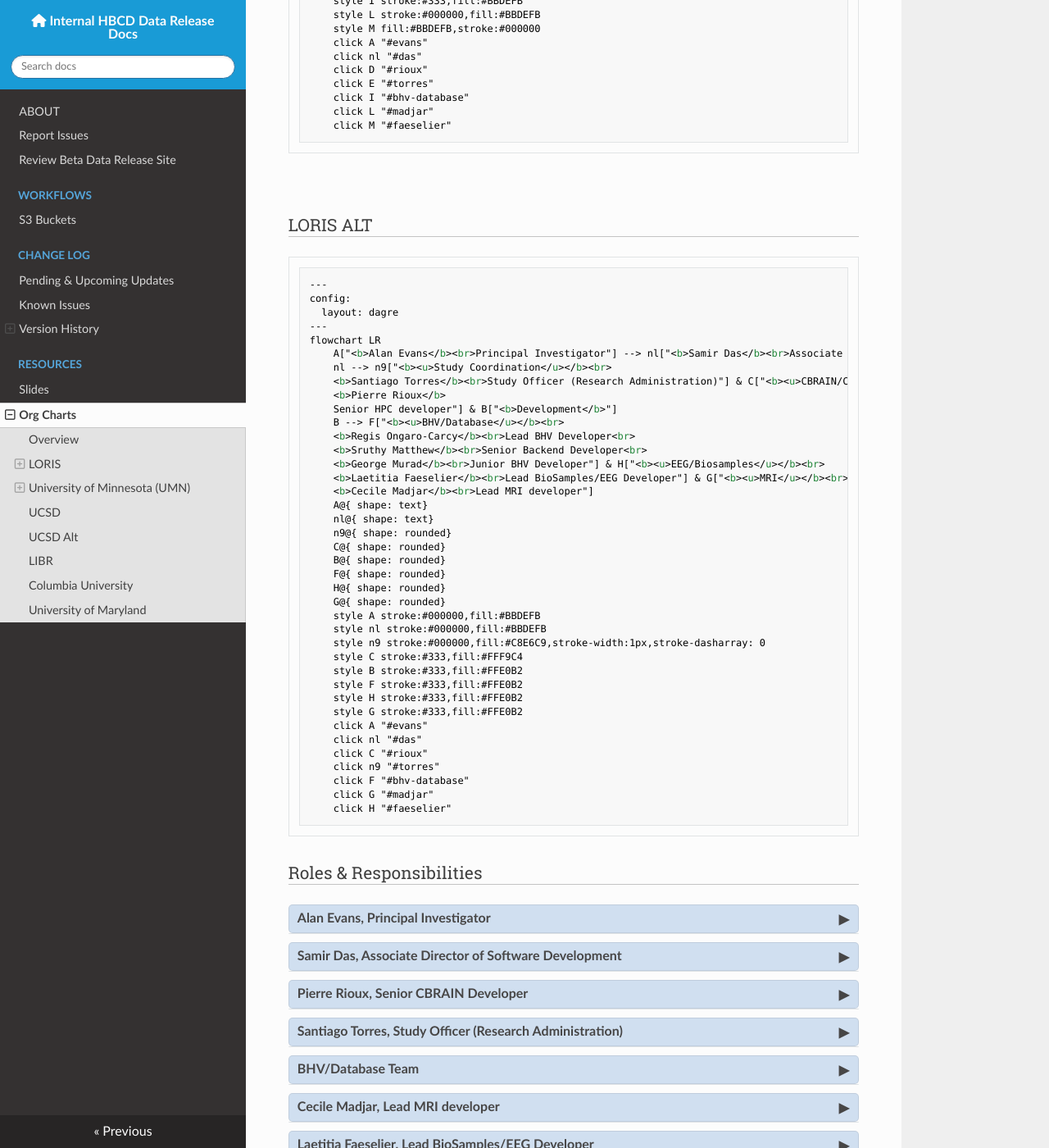
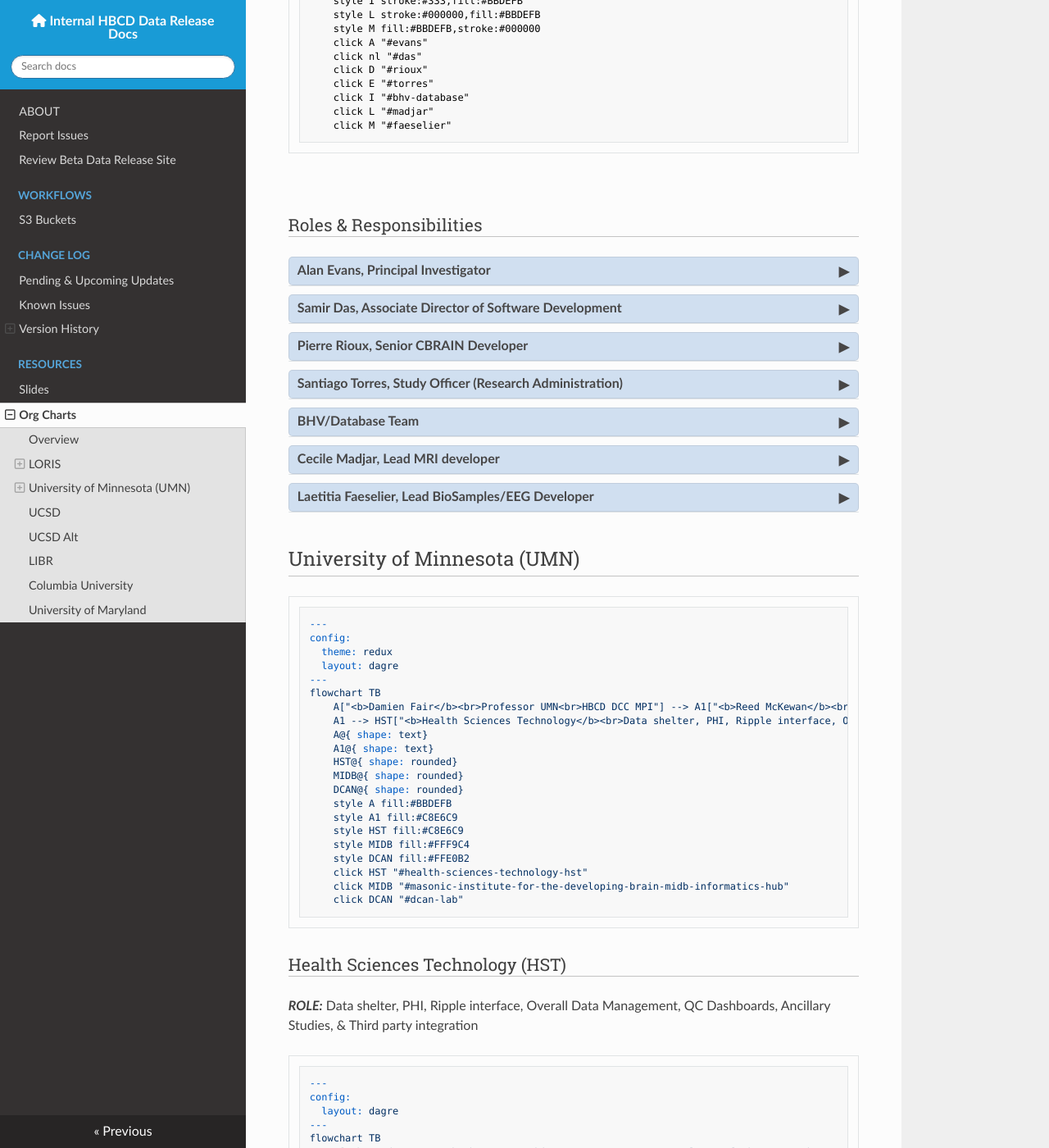
Before and after one commit to DCAN-Labs/hbcd-docs-internal, an MkDocs documentation site: the page built from docs/orgcharts.md, in a window 1280 px wide and 1400 px high, scrolled down 1877 px. Shown: the whole window at 82% size. Built offline with MkDocs 1.6.1, drawn with Linux system fonts in a browser that asks for light colours; nearby versions of some CDN libraries.

Commit message:
rm loris alt

````diff
--- a/docs/orgcharts.md
+++ b/docs/orgcharts.md
@@ -99,51 +99,6 @@
     click M "#faeselier"
 ```
 <br>
-
-### LORIS ALT
-<div style="align-items: center; justify-content: center;">
-```mermaid
----
-config:
-  layout: dagre
----
-flowchart LR
-    A["<b>Alan Evans</b><br>Principal Investigator"] --> nl["<b>Samir Das</b><br>Associate Director of Software Development"]
-    nl --> n9["<b><u>Study Coordination</u></b><br>
-    <b>Santiago Torres</b><br>Study Officer (Research Administration)"] & C["<b><u>CBRAIN/Computing</u></b><br>
-    <b>Pierre Rioux</b>
-    Senior HPC developer"] & B["<b>Development</b>"]
-    B --> F["<b><u>BHV/Database</u></b><br>
-    <b>Regis Ongaro-Carcy</b><br>Lead BHV Developer<br>
-    <b>Sruthy Matthew</b><br>Senior Backend Developer<br>
-    <b>George Murad</b><br>Junior BHV Developer"] & H["<b><u>EEG/Biosamples</u></b><br>
-    <b>Laetitia Faeselier</b><br>Lead BioSamples/EEG Developer"] & G["<b><u>MRI</u></b><br>
-    <b>Cecile Madjar</b><br>Lead MRI developer"]
-    A@{ shape: text}
-    nl@{ shape: text}
-    n9@{ shape: rounded}
-    C@{ shape: rounded}
-    B@{ shape: rounded}
-    F@{ shape: rounded}
-    H@{ shape: rounded}
-    G@{ shape: rounded}
-    style A stroke:#000000,fill:#BBDEFB
-    style nl stroke:#000000,fill:#BBDEFB
-    style n9 stroke:#000000,fill:#C8E6C9,stroke-width:1px,stroke-dasharray: 0
-    style C stroke:#333,fill:#FFF9C4
-    style B stroke:#333,fill:#FFE0B2
-    style F stroke:#333,fill:#FFE0B2
-    style H stroke:#333,fill:#FFE0B2
-    style G stroke:#333,fill:#FFE0B2
-    click A "#evans"
-    click nl "#das"
-    click C "#rioux"
-    click n9 "#torres"
-    click F "#bhv-database"
-    click G "#madjar"
-    click H "#faeselier"
-```
-</div>
 
 ### Roles & Responsibilities
 
````
